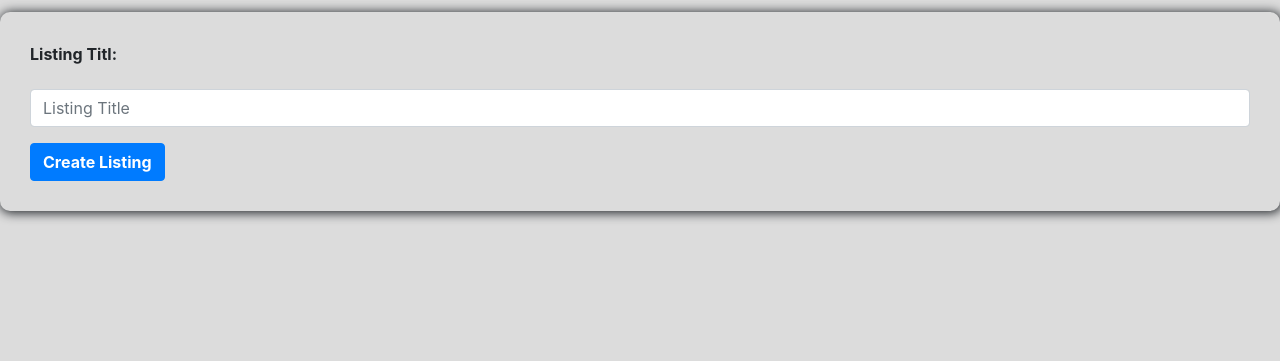
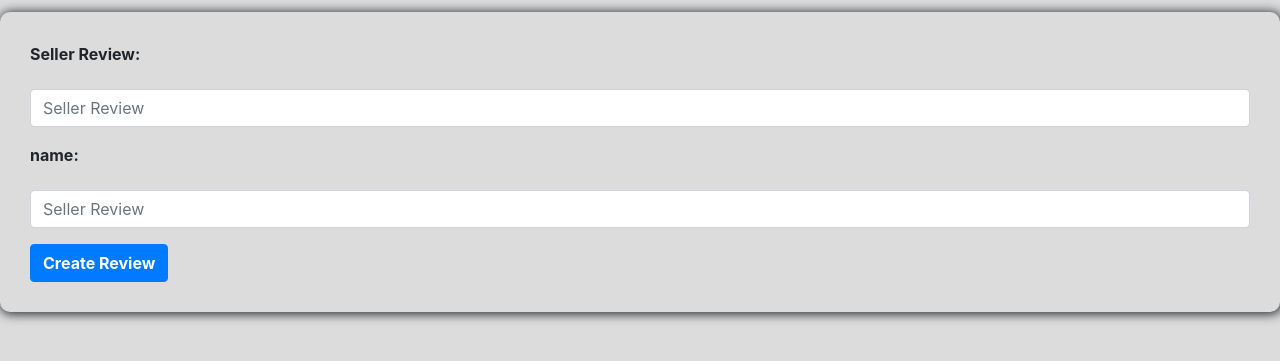
Before and after one commit to melvilleng/bnsmarketplace, a Flask app: a page that uses buynsell/templates/create_sellerreview.template.html in a window 1280 px wide. Shown: the part 84-445 px from the top of the page. Run offline with Flask 2, Linux system fonts and the light colour scheme; some libraries are stand-ins or nearby versions; some web fonts are replaced.

Commit message:
add name to be push to db

```diff
--- a/buynsell/app.py
+++ b/buynsell/app.py
@@ -243,9 +243,10 @@ def create_sellerreview(username):
     },{
         '$push':{
             'sellerreview':{
-                '$each': [request.form.get('sellerreview')],
+                'sellerreview': request.form.get('sellerreview'),
+                'name': request.form.get('name')
+            }
 
-            }
             }
 
     })
--- a/buynsell/templates/create_buyerreview.template.html
+++ b/buynsell/templates/create_buyerreview.template.html
@@ -7,11 +7,11 @@
             <form class="form-container" method="POST">
 
                  <div class="form-group">
-                <label><b>Listing Titl: </b></label>
-                <input type="text" class="form-control" name="buyerreview" placeholder="Listing Title"/>
+                <label><b>Buyer Review: </b></label>
+                <input type="text" class="form-control" name="buyerreview" placeholder="Buyer Review"/>
                 </div>
 
-                <button type="submit" class="btn btn-primary"><b>Create Listing</b></button>
+                <button type="submit" class="btn btn-primary"><b>Create Review</b></button>
 
 
 
--- a/buynsell/templates/create_sellerreview.template.html
+++ b/buynsell/templates/create_sellerreview.template.html
@@ -7,11 +7,15 @@
             <form class="form-container" method="POST">
 
                  <div class="form-group">
-                <label><b>Listing Titl: </b></label>
-                <input type="text" class="form-control" name="sellerreview" placeholder="Listing Title"/>
+                <label><b>Seller Review: </b></label>
+                <input type="text" class="form-control" name="sellerreview" placeholder="Seller Review"/>
+                </div>
+                <div class="form-group">
+                <label><b>name: </b></label>
+                <input type="text" class="form-control" name="name" placeholder="Seller Review"/>
                 </div>
 
-                <button type="submit" class="btn btn-primary"><b>Create Listing</b></button>
+                <button type="submit" class="btn btn-primary"><b>Create Review</b></button>
 
 
 
--- a/buynsell/templates/review.template.html
+++ b/buynsell/templates/review.template.html
@@ -40,9 +40,9 @@
 				 {% for r in all_review.sellerreview%}
 				<div class="card">
 					<div class="card-body">
-						<h3 class="card-title"><b>Seller Review</b></h3>
+						<h4 class="card-title"><b>Review By: {{r.name}}</b></h4>
 						<h6 class="card-text">
-                         <h4>{{r}}</h4>
+                         <h4>{{r.sellerreview}}</h4>
 
 
 						</h6>
```
